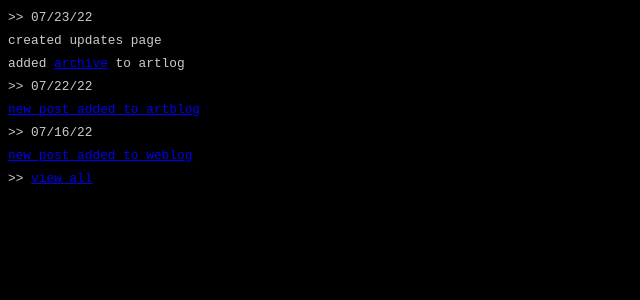
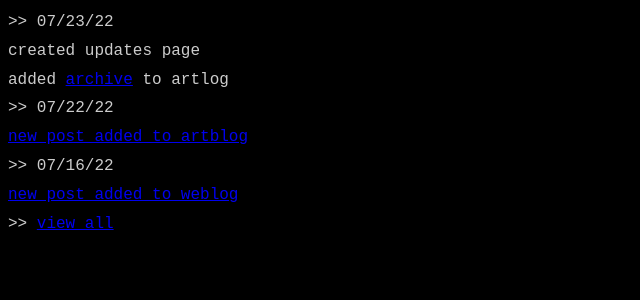
Before and after one commit to danaamundsen/updates, a Jekyll site: the page built from index.html, in a window 1280 px wide. Shown: the top 300 px of the page, without its empty margins (0-640 px from the left). Built offline with Jekyll 4.4.1, drawn with Linux system fonts in a browser that asks for light colours; a script that is not in the unit is left out.

Commit message:
Update style.scss

```diff
--- a/assets/css/style.scss
+++ b/assets/css/style.scss
@@ -1,7 +1,7 @@
 ---
 ---
 
-html { font-size: 80%; }
+html { font-size: 100%; }
 
 body{
   background: #000;
```
